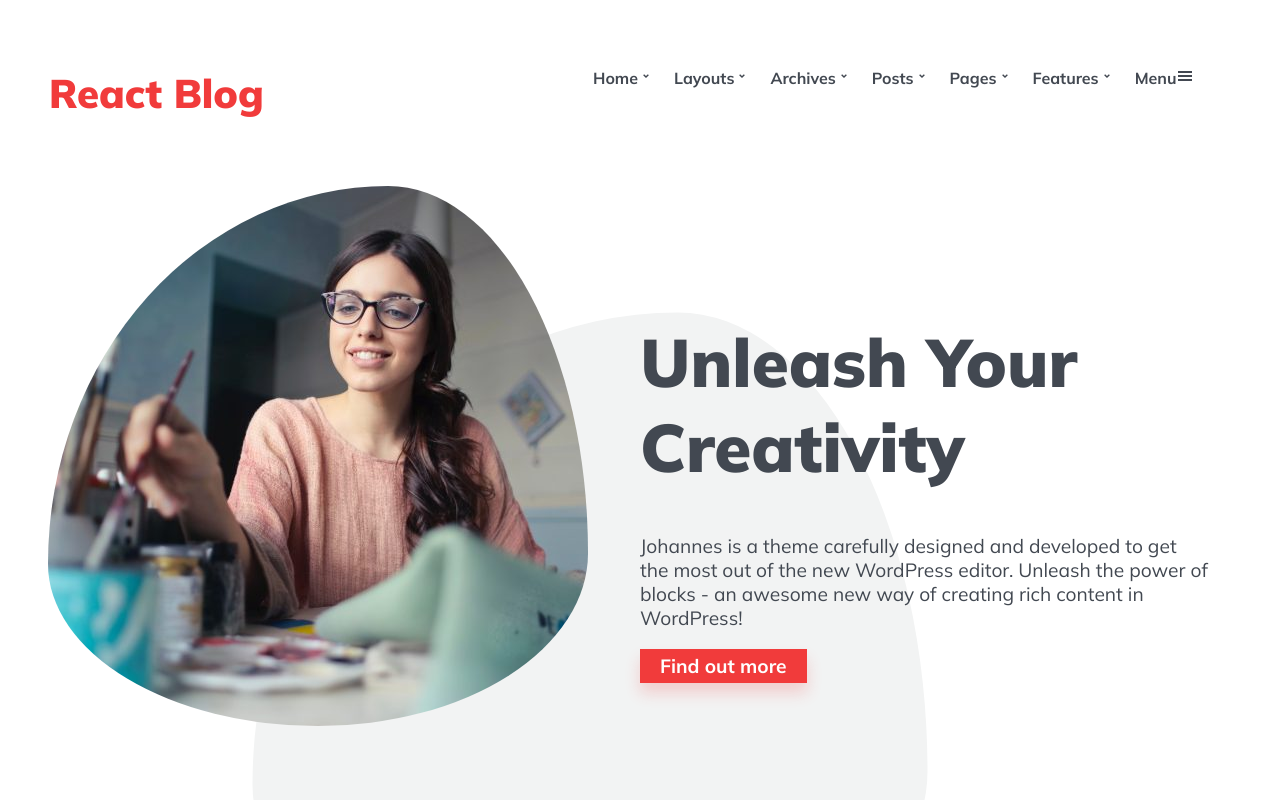
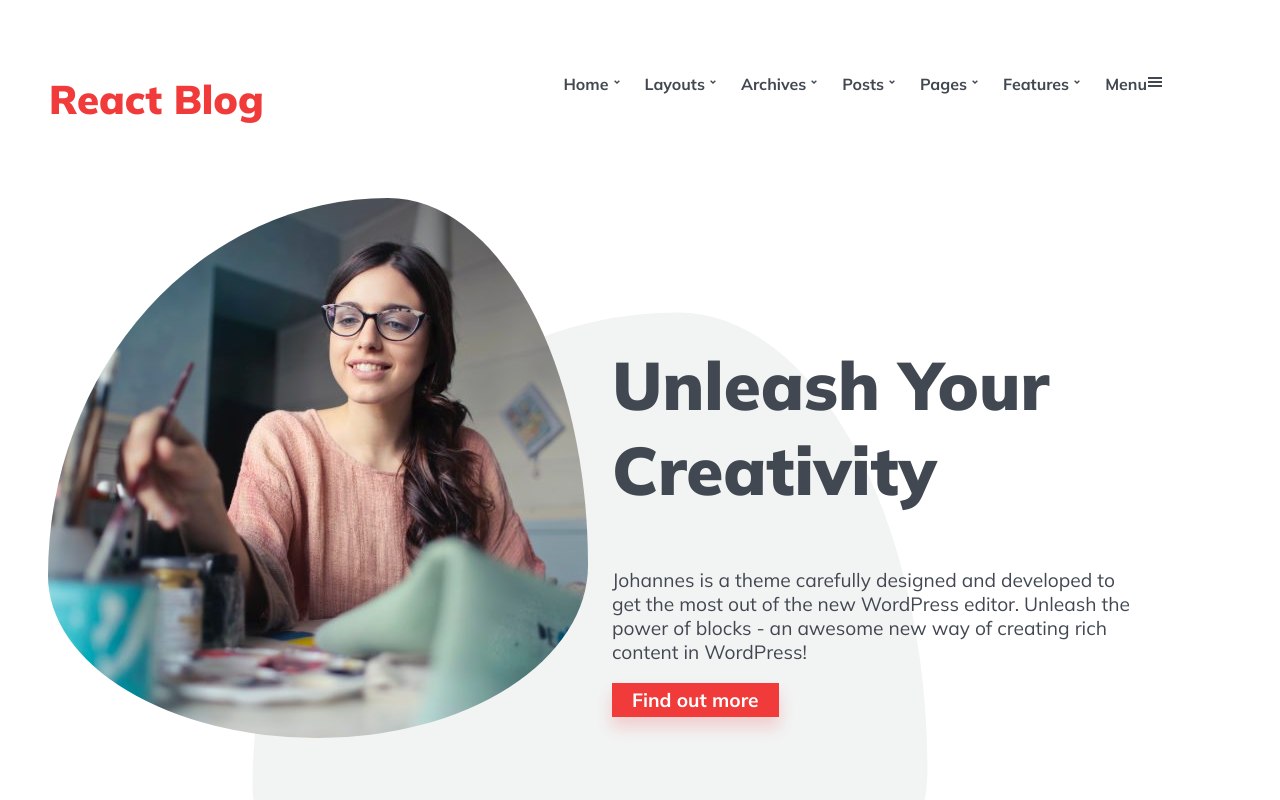
Before and after one commit to RaySunwar/react-blog, a React (Create React App) app: page / in a window 1280 px wide. Shown: the top 800 px of the page. Built offline with nearby package versions, Linux system fonts and the light colour scheme.

Commit message:
refactor: add max-width of page

```diff
--- a/src/App.js
+++ b/src/App.js
@@ -1,10 +1,17 @@
+import React from "react";
+import styled from "styled-components";
 const { default: Dashboard } = require("./components/dashboard/Dashboard");
+
+const MainWrapper = styled.section`
+  width: 100%;
+  max-width: 1200px;
+`;
 
 function App() {
   return (
-    <div className="App">
+    <MainWrapper>
       <Dashboard />
-    </div>
+    </MainWrapper>
   );
 };
 
```
